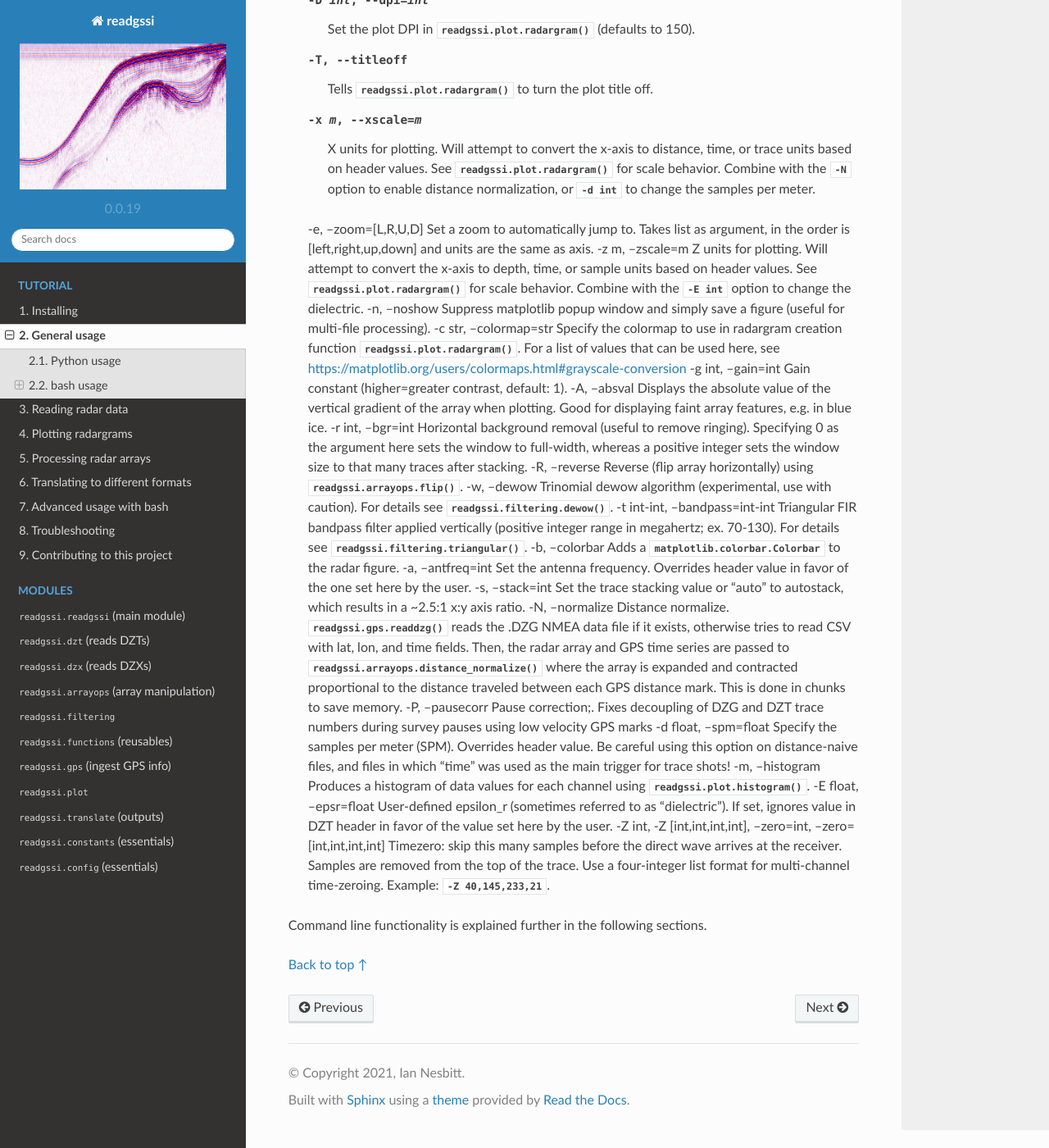
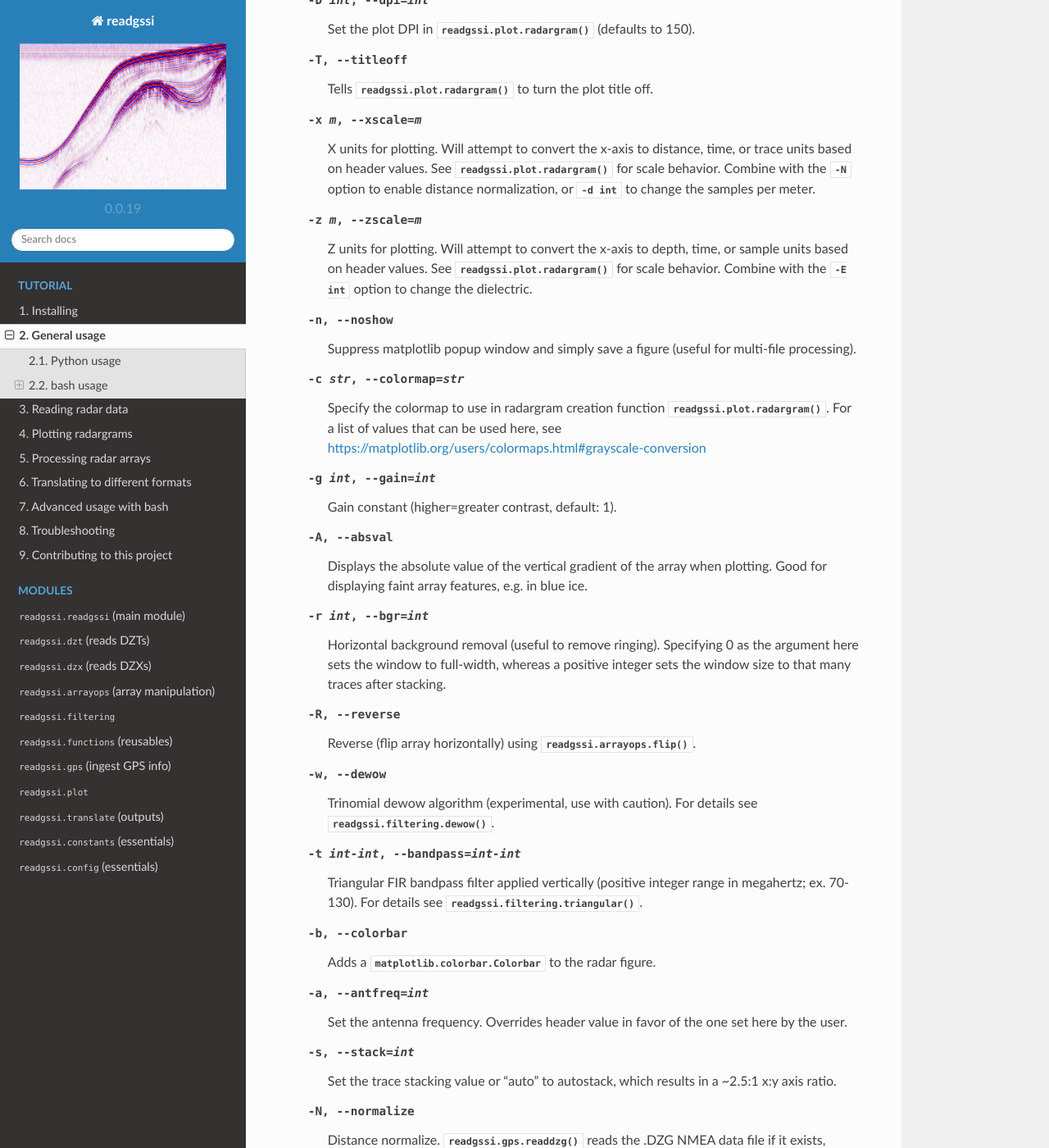
Before and after one commit to iannesbitt/readgssi, a Sphinx documentation site: the page built from docs/general.rst, in a window 1280 px wide and 1400 px high, scrolled down 2582 px. Shown: the whole window at 82% size. Built offline with Sphinx 7.4.7 and the Read the Docs theme 2.0.0, drawn with Linux system fonts in a browser that asks for light colours; some of the changed text lies outside the part shown.

Commit message:
fixing usage text block

```diff
--- a/docs/general.rst
+++ b/docs/general.rst
@@ -100,7 +100,6 @@ Optional flags
     -D int, --dpi=int                   Set the plot DPI in :py:func:`readgssi.plot.radargram` (defaults to 150).
     -T, --titleoff                      Tells :py:func:`readgssi.plot.radargram` to turn the plot title off.
     -x m, --xscale=m                    X units for plotting. Will attempt to convert the x-axis to distance, time, or trace units based on header values. See :py:func:`readgssi.plot.radargram` for scale behavior. Combine with the :py:data:`-N` option to enable distance normalization, or :py:data:`-d int` to change the samples per meter.
-    -e, --zoom=\[L,R,U,D\]                Set a zoom to automatically jump to. Takes list as argument, in the order is \[left,right,up,down\] and units are the same as axis.
     -z m, --zscale=m                    Z units for plotting. Will attempt to convert the x-axis to depth, time, or sample units based on header values. See :py:func:`readgssi.plot.radargram` for scale behavior. Combine with the :py:data:`-E int` option to change the dielectric.
     -n, --noshow                        Suppress matplotlib popup window and simply save a figure (useful for multi-file processing).
     -c str, --colormap=str              Specify the colormap to use in radargram creation function :py:func:`readgssi.plot.radargram`. For a list of values that can be used here, see https://matplotlib.org/users/colormaps.html#grayscale-conversion
```
Also changed, not shown: other parts of docs/general.rst (+1 -0 lines).
